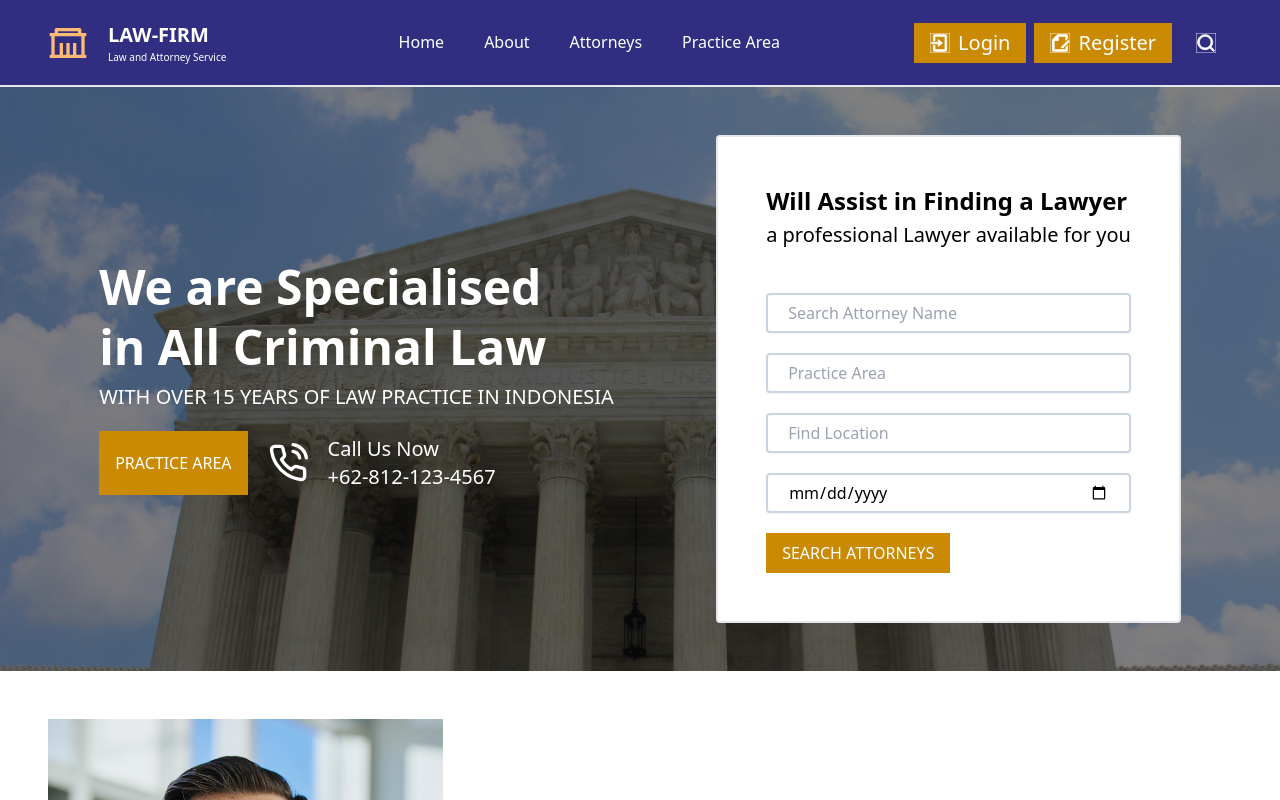
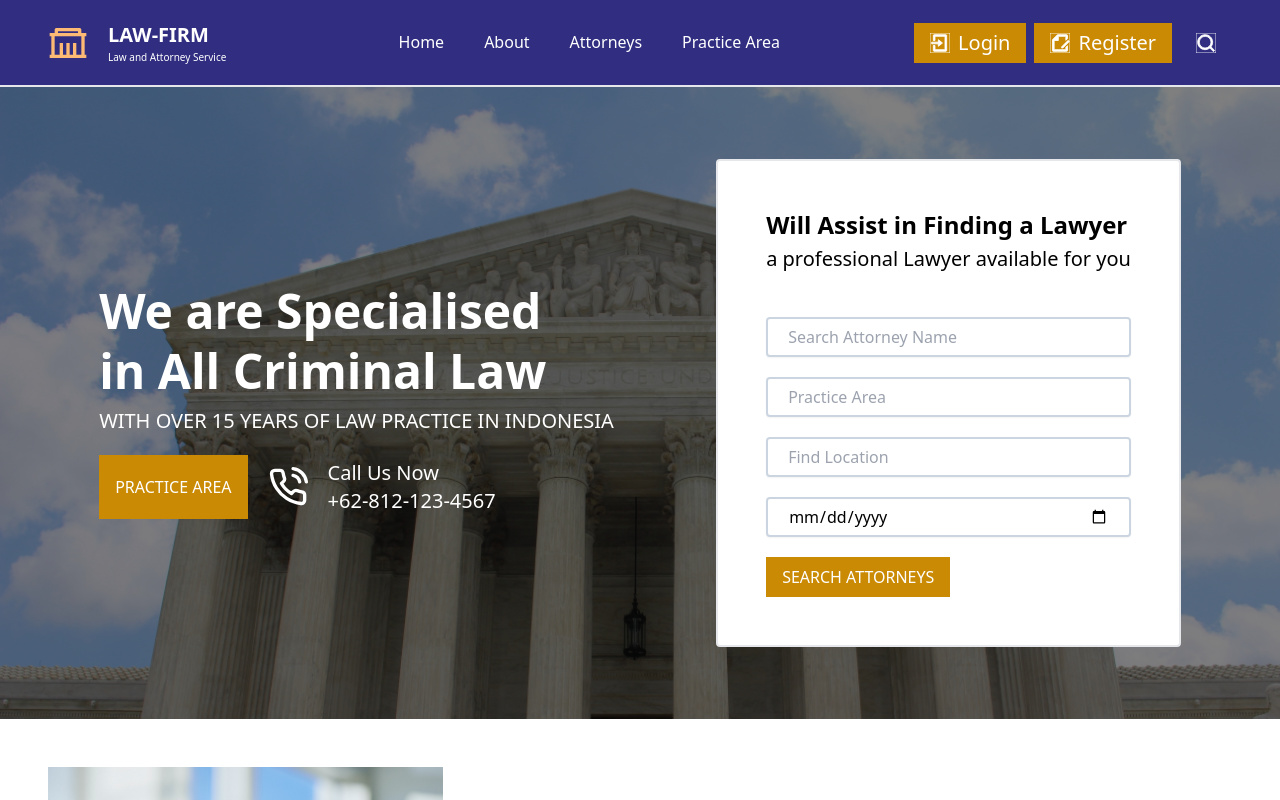
Before and after one commit to novianmw/Law-firm, a React (Vite) app: page / in a window 1280 px wide. Shown: the top 800 px of the page. Built offline with nearby package versions, Linux system fonts and the light colour scheme.

Commit message:
update minor : clean code and change padding

```diff
--- a/src/components/Hero.tsx
+++ b/src/components/Hero.tsx
@@ -7,7 +7,7 @@
         <div style={{ backgroundImage: `linear-gradient(rgba(0, 0, 0, 0.5), rgba(0, 0, 0, 0.5)), url(${HeroImage})`, backgroundSize: 'cover' }}
             className="w-full h-full">
             <div className="flex flex-col md:flex-row justify-between md:justify-around items-center px-6 py-12 md:p-12">
-                <div className="flex flex-col items-center md:items-start py-12">
+                <div className="flex flex-col items-center md:items-start py-6">
                     <h1 className="w-[450px] pb-3 text-3xl md:text-5xl font-bold text-white text-center md:text-start">We are Specialised</h1>
                     <h1 className="w-[450px] pb-3 text-3xl md:text-5xl font-bold text-white text-center md:text-start">in All Criminal Law</h1>
                     <p className="pb-5 text-lg md:text-xl text-white text-center md:text-start uppercase">with over 15 years of law practice in indonesia</p>
@@ -24,6 +24,7 @@
                         </div>
                     </div>
                 </div>
+                <div className="flex flex-col items-center md:items-start py-6">
                 <div className="flex flex-col items-start border-2 bg-white rounded p-12">
                     <div className="mb-5">
                         <h1 className="pb-1 text-xl md:text-2xl font-bold text-black">Will Assist in Finding a Lawyer</h1>
@@ -51,6 +52,7 @@
                         </Button>
                     </form>
                 </div>
+                </div>
             </div>
         </div>
     )
```
